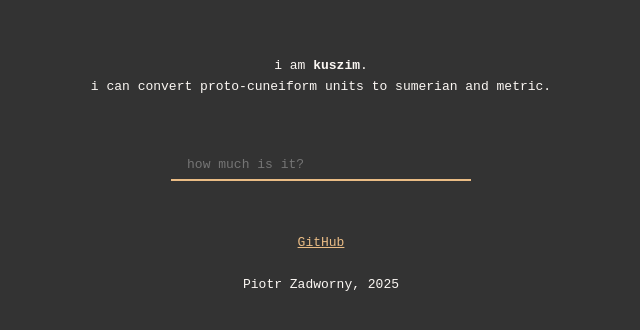
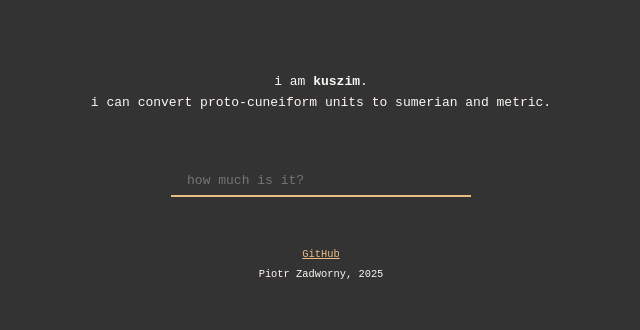
Before and after one commit to yhynoo/kuszim, a plain HTML site: page index.html in a window 1280 px wide. Shown: the part 224-554 px from the top of the page, without its empty margins (319-959 px from the left). Drawn offline with Linux system fonts and the light colour scheme.

Commit message:
small fixes

```diff
--- a/index.html
+++ b/index.html
@@ -20,8 +20,8 @@
 
         <div class="kuszimDiv" id = "results" style = "display: none;"></div>
 
-        <div class="kuszimDiv">
-            <center><a href = 'https://github.com/yhynoo/kuszim'>GitHub</a></center><br>
+        <div class="kuszimDiv" style = "font-size: 0.8em;">
+            <center><a href = 'https://github.com/yhynoo/kuszim'>GitHub</a></center>
             Piotr Zadworny, 2025
         </div>
 
```
